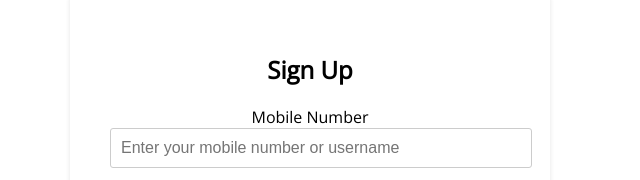
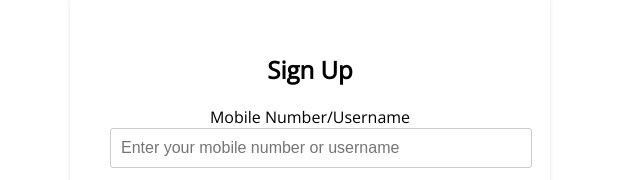
Before and after one commit to Ampfar10/Bnh-website, a plain HTML site: page signup.html in a window 1280 px wide. Shown: the part 215-395 px from the top of the page, 330-970 px from the left. Drawn offline with nearby package versions, Linux system fonts and the light colour scheme.

Commit message:
Update signup.html

```diff
--- a/signup.html
+++ b/signup.html
@@ -74,7 +74,7 @@
     <h2 style="margin-bottom: 20px;">Sign Up</h2>
     <form id="signupForm">
       <div class="input-group">
-        <label for="mobileNumber">Mobile Number</label>
+        <label for="mobileNumber">Mobile Number/Username</label>
         <input type="text" id="mobileNumber" name="mobileNumber" placeholder="Enter your mobile number or username" required>
       </div>
       <div class="input-group">
```
